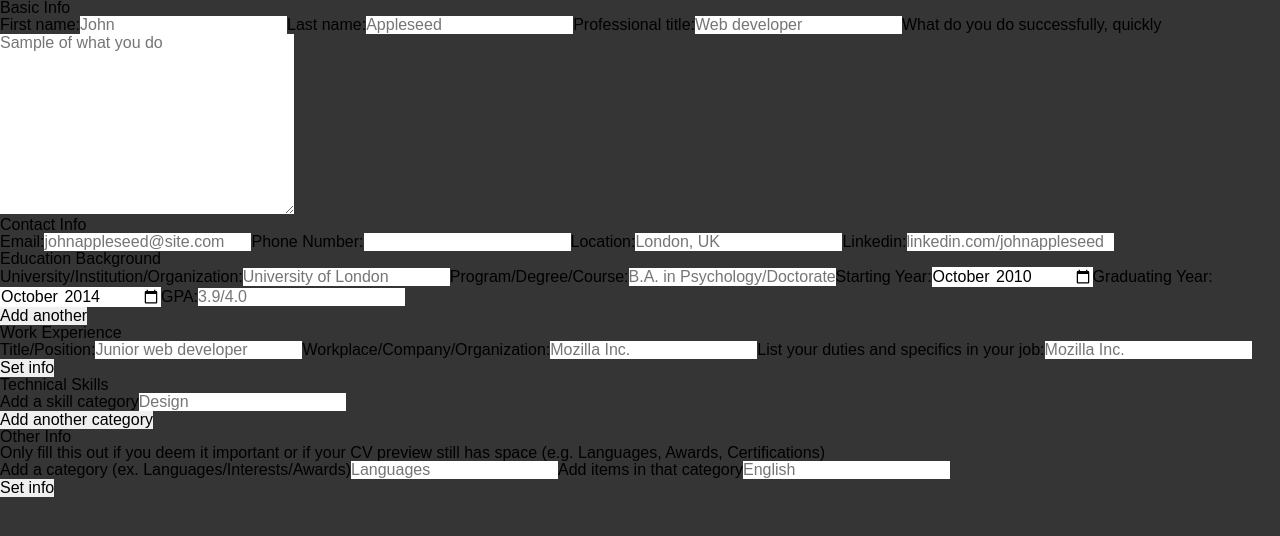
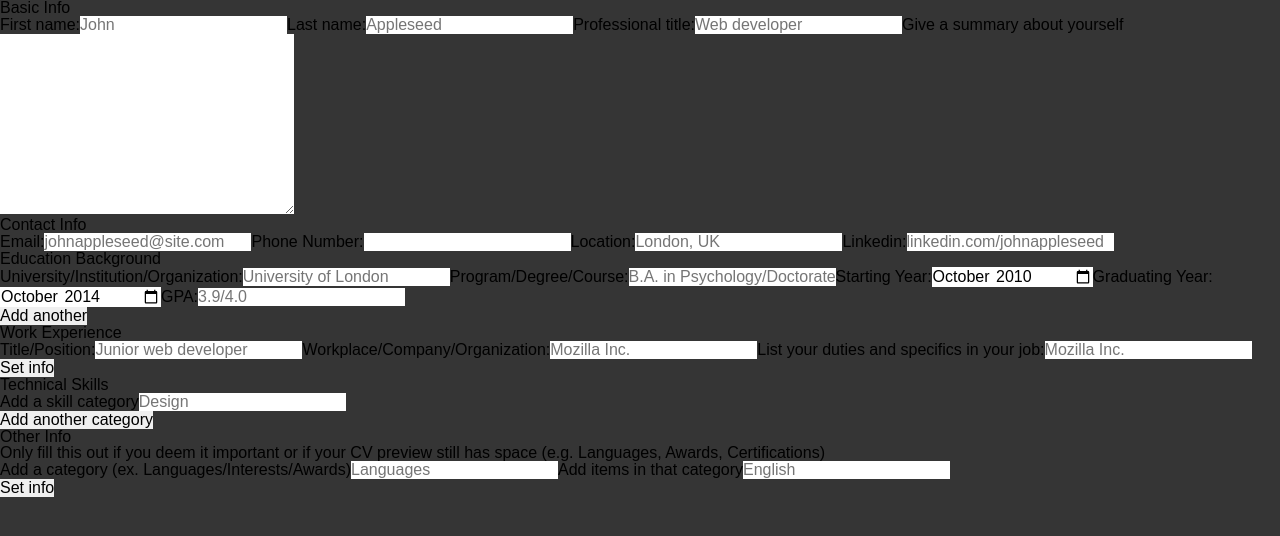
Before and after one commit to renchester/cv-generator, a React app: page / in a window 1280 px wide. Shown: the top 536 px of the page. Built offline with nearby package versions, Linux system fonts and the light colour scheme; the HTML template or start-up script is replaced by a standard one.

Commit message:
Refactor code by merging redundant functions

```diff
--- a/src/App.jsx
+++ b/src/App.jsx
@@ -12,7 +12,7 @@ function App() {
       lastName: '',
       age: '',
       occupation: '',
-      selfDescription: '',
+      selfSummary: '',
     },
     contactInfo: {
       email: '',
@@ -50,10 +50,9 @@ function App() {
     }));
   };
 
-  const handleEducationInfoSubmit = (e) => {
-    e.preventDefault();
-
-    const newEducInfo = [...e.target.querySelectorAll('input')]
+  const submitBackgroundInfo = (e, type) => {
+    const parentEl = e.target.closest('section');
+    const newInfo = [...parentEl.querySelectorAll('input')]
       .map((field) => ({
         [field.name]: field.value,
       }))
@@ -61,62 +60,24 @@ function App() {
 
     setFormData((prevFormData) => ({
       ...prevFormData,
-      educationInfo: [
-        ...prevFormData.educationInfo,
+      [type]: [
+        ...prevFormData[type],
         {
           id: nanoid(),
-          ...newEducInfo,
+          ...newInfo,
         },
       ],
     }));
-
-    // Reset form
-    e.target.closest('form').reset();
   };
 
-  const deleteEducInfo = (id) => {
+  const deleteBackgroundInfo = (id, type) => {
     setFormData((prevFormData) => ({
       ...prevFormData,
-      educationInfo: prevFormData.educationInfo.filter(
-        (item) => item.id !== id,
-      ),
+      [type]: prevFormData[type].filter((item) => item.id !== id),
     }));
   };
 
-  const handleExperienceInfoSubmit = (e) => {
-    e.preventDefault();
-
-    const newEducInfo = [...e.target.querySelectorAll('input')]
-      .map((field) => ({
-        [field.name]: field.value,
-      }))
-      .reduce((obj, item) => Object.assign(obj, { ...item }));
-
-    setFormData((prevFormData) => ({
-      ...prevFormData,
-      experienceInfo: [
-        ...prevFormData.experienceInfo,
-        {
-          id: nanoid(),
-          ...newEducInfo,
-        },
-      ],
-    }));
-
-    // Reset form
-    e.target.closest('form').reset();
-  };
-
-  const deleteExpInfo = (id) => {
-    setFormData((prevFormData) => ({
-      ...prevFormData,
-      experienceInfo: prevFormData.experienceInfo.filter(
-        (item) => item.id !== id,
-      ),
-    }));
-  };
-
-  const submitSkills = (e) => {
+  const submitSkillsInfo = (e) => {
     const parentEl = e.target.closest('section');
 
     const skillCategory = parentEl.querySelector(
@@ -148,22 +109,15 @@ function App() {
     }));
   };
 
-  const handleSubmit = (e) => {
-    e.preventDefault();
-  };
-
   return (
     <div className="App">
       <Editor
         formData={formData}
-        handleSubmit={handleSubmit}
         handleBasicInfoChanges={handleBasicInfoChanges}
         handleContactInfoChanges={handleContactInfoChanges}
-        handleEducationInfoSubmit={handleEducationInfoSubmit}
-        deleteEducInfo={deleteEducInfo}
-        handleExperienceInfoSubmit={handleExperienceInfoSubmit}
-        deleteExpInfo={deleteExpInfo}
-        submitSkills={submitSkills}
+        submitBackgroundInfo={submitBackgroundInfo}
+        deleteBackgroundInfo={deleteBackgroundInfo}
+        submitSkillsInfo={submitSkillsInfo}
         deleteSkillsInfo={deleteSkillsInfo}
       />
       <Preview formData={formData} />
--- a/src/components/editors/BasicInfo.jsx
+++ b/src/components/editors/BasicInfo.jsx
@@ -1,11 +1,8 @@
 function BasicInfo(props) {
-  const { handleChange, handleSubmit, data } = props;
+  const { data, handleChange } = props;
 
   return (
-    <form
-      className="form form__container form__basic-info"
-      onSubmit={handleSubmit}
-    >
+    <form className="form form__container form__basic-info">
       <h1 className="form-title">Basic Info</h1>
       <fieldset className="form-fieldset form__basic-info">
         <label className="form-label">
@@ -42,14 +39,13 @@ function BasicInfo(props) {
           />
         </label>
         <label className="form-label">
-          What do you do successfully, quickly
+          Give a summary about yourself
           <textarea
-            name="selfDescription"
+            name="selfSummary"
             cols="30"
             rows="10"
-            placeholder="Sample of what you do"
             onChange={handleChange}
-            value={data.selfDescription}
+            value={data.selfSummary}
           />
         </label>
       </fieldset>
--- a/src/components/editors/CompletedBackgroundForm.jsx
+++ b/src/components/editors/CompletedBackgroundForm.jsx
@@ -1,5 +1,5 @@
 function CompletedBackgroundForm(props) {
-  const { handleDelete, handleEdit, mainText, subText, id } = props;
+  const { type, handleDelete, handleEdit, mainText, subText, id } = props;
 
   return (
     <div className="form__completed-bg form__completed-editable">
@@ -19,7 +19,7 @@ function CompletedBackgroundForm(props) {
       <button
         type="button"
         className="btn btn__delete-item"
-        onClick={() => handleDelete(id)}
+        onClick={() => handleDelete(id, type)}
       >
         Delete
       </button>
--- a/src/components/editors/ContactInfo.jsx
+++ b/src/components/editors/ContactInfo.jsx
@@ -1,11 +1,8 @@
 function ContactInfo(props) {
-  const { data, handleChange, handleSubmit } = props;
+  const { data, handleChange } = props;
 
   return (
-    <form
-      className="form form__container form__contact-info"
-      onSubmit={handleSubmit}
-    >
+    <form className="form form__container form__contact-info">
       <h1 className="form-title">Contact Info</h1>
 
       <fieldset className="form-fieldset form__contact-info">
--- a/src/components/editors/Editor.jsx
+++ b/src/components/editors/Editor.jsx
@@ -8,76 +8,45 @@ import OtherInfo from './OtherInfo';
 function Editor(props) {
   const {
     formData,
-    handleSubmit,
     handleBasicInfoChanges,
     handleContactInfoChanges,
-    handleEducationInfoSubmit,
-    deleteEducInfo,
-    handleExperienceInfoSubmit,
-    deleteExpInfo,
-    submitSkills,
+    submitBackgroundInfo,
+    deleteBackgroundInfo,
+    submitSkillsInfo,
     deleteSkillsInfo,
   } = props;
 
   return (
     <div className="editor">
-      {/*
-        BASIC INFO FORM
-       */}
-
       <BasicInfo
         data={formData.basicInfo}
         handleChange={handleBasicInfoChanges}
-        handleSubmit={handleSubmit}
       />
-
-      {/*
-        CONTACT INFO FORM
-      */}
 
       <ContactInfo
         data={formData.contactInfo}
         handleChange={handleContactInfoChanges}
-        handleSubmit={handleSubmit}
       />
-
-      {/*
-        EDUCATION INFO FORM
-      */}
 
       <EducationInfo
         data={formData.educationInfo}
-        handleSubmit={handleEducationInfoSubmit}
-        deleteEducInfo={deleteEducInfo}
+        handleSubmit={submitBackgroundInfo}
+        deleteEducInfo={deleteBackgroundInfo}
       />
-
-      {/*
-        EXPERIENCE INFO FORM
-      */}
 
       <ExperienceInfo
         data={formData.experienceInfo}
-        handleSubmit={handleExperienceInfoSubmit}
-        deleteExpInfo={deleteExpInfo}
+        handleSubmit={submitBackgroundInfo}
+        deleteExpInfo={deleteBackgroundInfo}
       />
-
-      {/*
-        SKILLS INFO FORM
-      */}
 
       <SkillsInfo
         data={formData.skillsInfo}
-        handleSubmit={submitSkills}
+        handleSubmit={submitSkillsInfo}
         deleteSkillsInfo={deleteSkillsInfo}
       />
 
-      {/*
-        OTHER INFO FORM
-      */}
-      <form
-        className="form form__container form__other-info"
-        onSubmit={handleSubmit}
-      >
+      <form className="form form__container form__other-info">
         <h1 className="form-title">Other Info</h1>
         <span>
           Only fill this out if you deem it important or if your CV preview
--- a/src/components/editors/EducationInfo.jsx
+++ b/src/components/editors/EducationInfo.jsx
@@ -3,12 +3,14 @@ import CompletedBackgroundForm from './CompletedBackgroundForm';
 
 function EducationInfo(props) {
   const { data, handleSubmit, deleteEducInfo } = props;
+  const type = 'educationInfo';
 
   const emptyState = {
     institution: '',
     degreeProgram: '',
     startingYear: '',
     graduatingYear: '',
+    ongoing: false,
     gpa: '',
     id: '',
   };
@@ -26,13 +28,16 @@ function EducationInfo(props) {
 
   const editEducInfo = (id) => {
     // Show warning
-    deleteEducInfo(id);
+    deleteEducInfo(id, type);
 
     setEducInfo(data.find((item) => item.id === id));
   };
 
   const submitEducInfo = (e) => {
-    handleSubmit(e);
+    // Submit local state to app state
+    handleSubmit(e, type);
+
+    // Set local state to empty
     setEducInfo(emptyState);
   };
 
@@ -44,14 +49,12 @@ function EducationInfo(props) {
       handleEdit={editEducInfo}
       mainText={addedInfo.institution}
       subText={addedInfo.degreeProgram}
+      type={type}
     />
   ));
 
   return (
-    <form
-      className="form form__container form__education-info"
-      onSubmit={submitEducInfo}
-    >
+    <section className="form form__container form__education-info">
       <h1 className="form-title">Education Background</h1>
       {data.length ? addedInfoMarkup : ''}
       <fieldset className="form-fieldset form__education-info">
@@ -113,10 +116,14 @@ function EducationInfo(props) {
           />
         </label>
       </fieldset>
-      <button type="submit" className="btn btn__submit">
+      <button
+        type="submit"
+        className="btn btn__submit"
+        onClick={submitEducInfo}
+      >
         Add another
       </button>
-    </form>
+    </section>
   );
 }
 
--- a/src/components/editors/ExperienceInfo.jsx
+++ b/src/components/editors/ExperienceInfo.jsx
@@ -4,6 +4,7 @@ import CompletedBackgroundForm from './CompletedBackgroundForm';
 
 function ExperienceInfo(props) {
   const { data, deleteExpInfo, handleSubmit } = props;
+  const type = 'experienceInfo';
 
   const emptyState = {
     jobTitle: '',
@@ -24,13 +25,13 @@ function ExperienceInfo(props) {
 
   const editExpInfo = (id) => {
     // Show warning
-    deleteExpInfo(id);
+    deleteExpInfo(id, type);
 
     setExpInfo(data.find((item) => item.id === id));
   };
 
   const submitExpInfo = (e) => {
-    handleSubmit(e);
+    handleSubmit(e, type);
     setExpInfo(emptyState);
   };
 
@@ -42,14 +43,12 @@ function ExperienceInfo(props) {
       handleEdit={editExpInfo}
       mainText={addedInfo.company}
       subText={addedInfo.jobTitle}
+      type={type}
     />
   ));
 
   return (
-    <form
-      className="form form__container form__experience-info"
-      onSubmit={submitExpInfo}
-    >
+    <section className="form form__container form__experience-info">
       <h1 className="form-title">Work Experience</h1>
       {data.length ? addedInfoMarkup : ''}
       <fieldset className="form-fieldset form__experience-info">
@@ -87,10 +86,10 @@ function ExperienceInfo(props) {
           />
         </label>
       </fieldset>
-      <button type="submit" className="btn btn__submit">
+      <button type="submit" className="btn btn__submit" onClick={submitExpInfo}>
         Set info
       </button>
-    </form>
+    </section>
   );
 }
 
```
